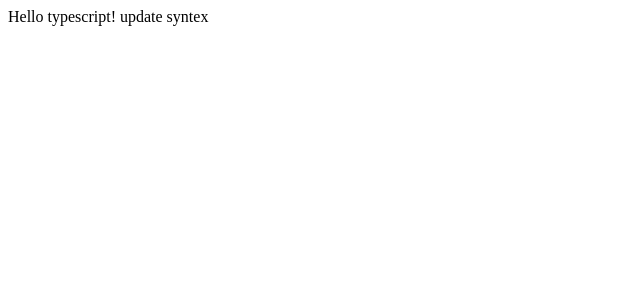
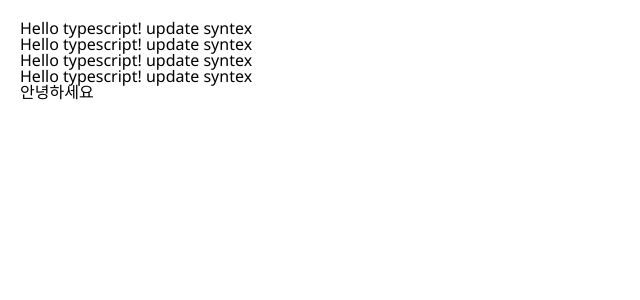
Before and after one commit to happy-sonday/next-todo, a Next.js app: page / in a window 1280 px wide. Shown: the top 300 px of the page, without its empty margins (0-640 px from the left). Built offline with nearby package versions, Linux system fonts and the light colour scheme.

Commit message:
global css 적용

```diff
--- a/package.json
+++ b/package.json
@@ -6,7 +6,9 @@
   "dependencies": {
     "next": "^10.2.3",
     "react": "^17.0.2",
-    "react-dom": "^17.0.2"
+    "react-dom": "^17.0.2",
+    "styled-components": "^5.3.0",
+    "styled-reset": "^4.3.4"
   },
   "scripts": {
     "dev": "next dev",
@@ -16,6 +18,7 @@
   "devDependencies": {
     "@types/node": "^15.12.2",
     "@types/react": "^17.0.11",
+    "@types/styled-components": "^5.1.10",
     "@typescript-eslint/eslint-plugin": "^4.27.0",
     "@typescript-eslint/parser": "^4.27.0",
     "eslint": "^7.28.0",
--- /dev/null
+++ b/pages/_document.tsx
@@ -0,0 +1,57 @@
+import Document, {
+    Html,
+    Head,
+    Main,
+    NextScript,
+    DocumentContext,
+  } from "next/document";
+  import { ServerStyleSheet } from "styled-components";
+
+  class MyDocument extends Document {
+    static async getInitialProps(ctx: DocumentContext) {
+      const sheet = new ServerStyleSheet();
+      const originalRenderPage = ctx.renderPage;
+      try {
+        ctx.renderPage = () =>
+          originalRenderPage({
+            enhanceApp: (App) => (props) =>
+              sheet.collectStyles(<App {...props} />),
+          });
+        const initialProps = await Document.getInitialProps(ctx);
+        return {
+          ...initialProps,
+          styles: (
+            <>
+              {initialProps.styles}
+              {sheet.getStyleElement()}
+            </>
+          ),
+        };
+      } finally {
+        sheet.seal();
+      }
+    }
+
+    render() {
+      return (
+        <Html>
+          <Head>
+            <link
+              href="https://fonts.googleapis.com/css?family=Noto+Sans:400,700&display=swap"
+              rel="stylesheet"
+            />
+            <link
+              href="https://fonts.googleapis.com/css?family=Noto+Sans+KR:400,700&display=swap&subset=korean"
+              rel="stylesheet"
+            />
+          </Head>
+          <body>
+            <Main />
+            <NextScript />
+          </body>
+        </Html>
+      );
+    }
+  }
+
+  export default MyDocument;
--- a/pages/index.tsx
+++ b/pages/index.tsx
@@ -1,7 +1,24 @@
 import { NextPage } from "next";
+import React from "react";
+import styled from "styled-components";
+import GlobalStyle from "../styles/GlobalStyle";
+const Container = styled.div`
+    padding: 20px;
+`;
+const index : NextPage= ()=>{
 
-const index : NextPage= ()=>{
-    return <div>Hello typescript! update syntex</div>
+    return (
+    <>
+    <GlobalStyle />
+    <Container>Hello typescript! update syntex
+    <h1>Hello typescript! update syntex</h1>
+    <h2>Hello typescript! update syntex</h2>
+    <h3>Hello typescript! update syntex</h3>
+    <a>안녕하세요</a>
+    </Container>
+    </>
+    );
+
 }
 
 export default index;
--- /dev/null
+++ b/styles/GlobalStyle.ts
@@ -0,0 +1,18 @@
+import { createGlobalStyle, css } from "styled-components";
+import reset from "styled-reset";
+
+const globalStyle = css`
+  ${reset};
+  * {
+    box-sizing: border-box;
+  }
+  body {
+    font-family: Noto Sans, Noto Sans KR;
+  }
+`;
+
+const GlobalStyle = createGlobalStyle`
+    ${globalStyle}
+`;
+
+export default GlobalStyle;
```
Also changed, not shown: 1 other file (tests, documents, lock files or other folders).
